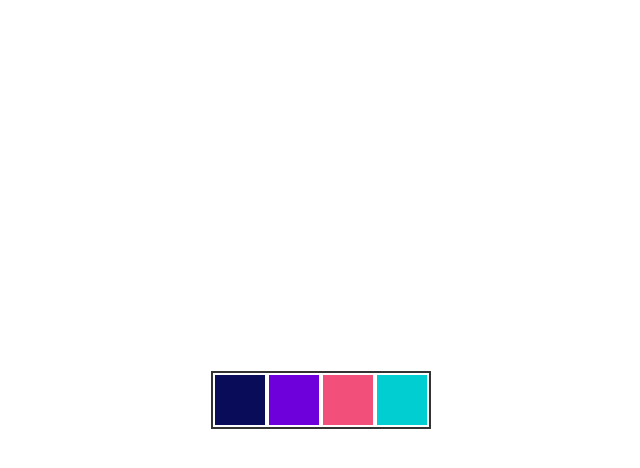
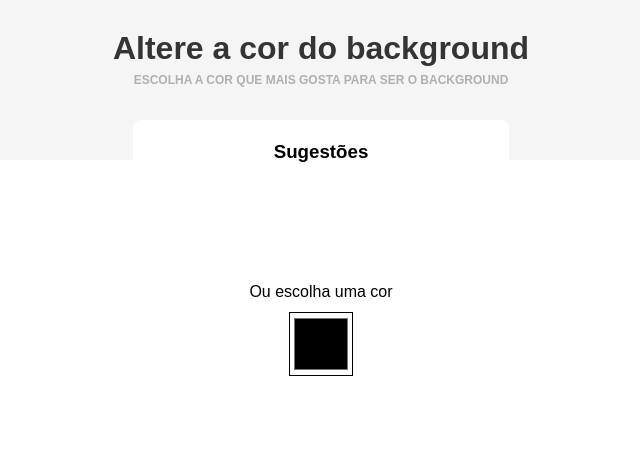
Before and after one commit to AnaProgramando/change_background_color_2_js, a plain HTML site: page index.html in a window 1280 px wide. Shown: the whole page, without its empty margins (319-959 px from the left). Drawn offline with Linux system fonts and the light colour scheme.

Commit message:
Algumas modificações no CSS

```diff
--- a/index.html
+++ b/index.html
@@ -1,16 +1,52 @@
 <!DOCTYPE html>
-<html>
-  <head>
-    <title> Javascript - Change Background Color onclick </title>
-    <link rel="stylesheet" type="text/css" href="style.css">
-  </head>
-  <body>
-    <div class="container">
-      <span id='1' onclick="color(this)" class='color clr1'></span>
-      <span id='2' onclick="color(this)" class='color clr2'></span>
-      <span onclick="color(this)" class='color clr3'></span>
-      <span onclick="color(this)" class='color clr4'></span>
-    </div>
-    <script type="text/javascript" src="script.js"></script>
-  </body>
+<html lang="en">
+<head>
+  <meta charset="UTF-8">
+  <meta http-equiv="X-UA-Compatible" content="IE=edge">
+  <meta name="viewport" content="width=device-width, initial-scale=1.0">
+  <title>Color</title>
+  <link rel="stylesheet" href="style.css">
+</head>
+<body>
+
+  <header>
+    <h1>
+      Altere a cor do background
+    </h1>
+    <h3>Escolha a cor que mais gosta para ser o background</h3>
+  </header>
+
+  <main>
+    <section class="suggestion">
+      <h3>Sugestões</h3>
+      <ul>
+        <li data-color="#6a5acd">
+          <span class="hexColor js-inactive"></span>
+        </li>
+        <li data-color="#7b68ee">
+          <span class="hexColor js-inactive"></span>
+
+        </li>
+        <li data-color="#00ff7f">
+          <span class="hexColor js-inactive"></span>
+
+        </li>
+        <li data-color="#00fa9a">
+          <span class="hexColor js-inactive"></span>
+
+        </li>
+      </ul>
+    </section>
+
+    <section class="color">
+      <label for="color-picker">
+        Ou escolha uma cor
+        <input type="color" name="color-picker" id="color-picker">
+        <span></span>
+      </label>
+    </section>
+  </main>
+
+  <script src="index.js"></script>
+</body>
 </html>
--- a/style.css
+++ b/style.css
@@ -1,40 +1,99 @@
-* {
-margin: 0;
-padding: 0;
+body,h1,h2,h3,ul,li{
+  box-sizing: border-box;
+  margin: 0;
+  padding: 0;
 }
 
-body {
-  display: flex;
-  height: 100vh;
-  align-items: center;
-  justify-content: center;
+body{
+  font: 400 1rem/ 24px Arial, sans-serif;
 }
 
-.container {
-  border: 2px solid #333;
+header{
+  background-color: #f5f5f5;
+  display: grid;
+  min-height: 20vh;
+  place-content: center;
+  text-align: center;
 }
 
-.color {
-  display: table-cell;
-  width: 50px;
-  height: 50px;
-  margin: 0 1px;
-  cursor: pointer;
-  border: 2px solid #fff;
+h1{
+  margin-bottom: .5rem;
+  color: rgb(52, 51, 54);
+}
+h1 + h3{
+  color: rgb(176, 176, 180);
+  font-size: 12px;
+  margin-bottom: 2rem;
+  text-transform: uppercase;
 }
 
-.clr1 {
-  background-color: #080C59;
+
+/*===================*/
+
+
+/*=========Suggestion colors==========*/
+.suggestion{
+  background: #fff;
+  border-radius: 8px;
+  border: 4px solid transparent;
+  margin: -2.5rem auto 0 auto;
+  padding: 1rem;
+  text-align: center;
+  width: fit-content;
 }
 
-.clr2 {
-  background-color: #6d00db;
+ul{
+  border-radius: 8px;
+  display: flex;
+  gap: 1rem;
+  list-style: none;
+  padding: 1rem;
+  width: fit-content;
 }
 
-.clr3 {
-  background-color: #F2507B;
+li{
+  --_size: 64px;
+  border-radius: 4px;
+  cursor: pointer;
+  height: var(--_size);
+  position: relative;
+  width: var(--_size);
 }
 
-.clr4 {
-  background-color: #00CED1;
+/*=========Colors==========*/
+
+.color label{
+  align-items: center;
+  display: flex;
+  flex-direction: column;
+  gap: .5rem;
 }
+
+.color label .hexColor{
+  position: sticky;
+  display: block;
+  text-align: center;
+}
+
+input[type="color" i]{
+  background-color: transparent;
+  height: 64px;
+  width: 64px;
+}
+
+.hexColor{
+  background-color: #414141;
+  border-radius: 16px;
+  border: 1px solid #000;
+  color: #eee;
+  display: inline-block;
+  font: 400 12px/ 100% monospace;
+  padding: 4px 12px;
+  position: absolute;
+  right: -32px;
+  top: 8px;
+  z-index: 1;
+}
+.js-inactive{
+  display: none;
+}
```
